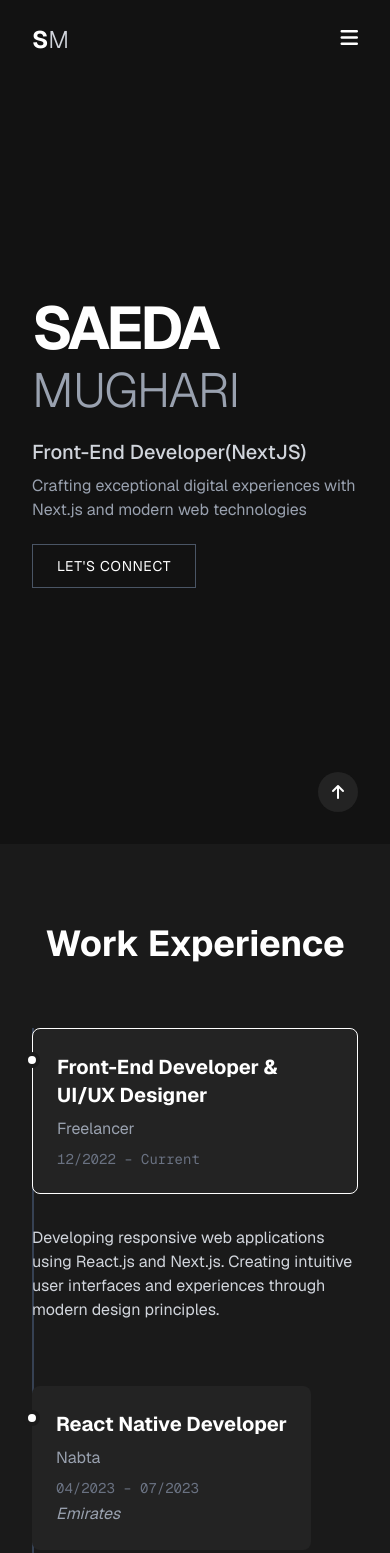
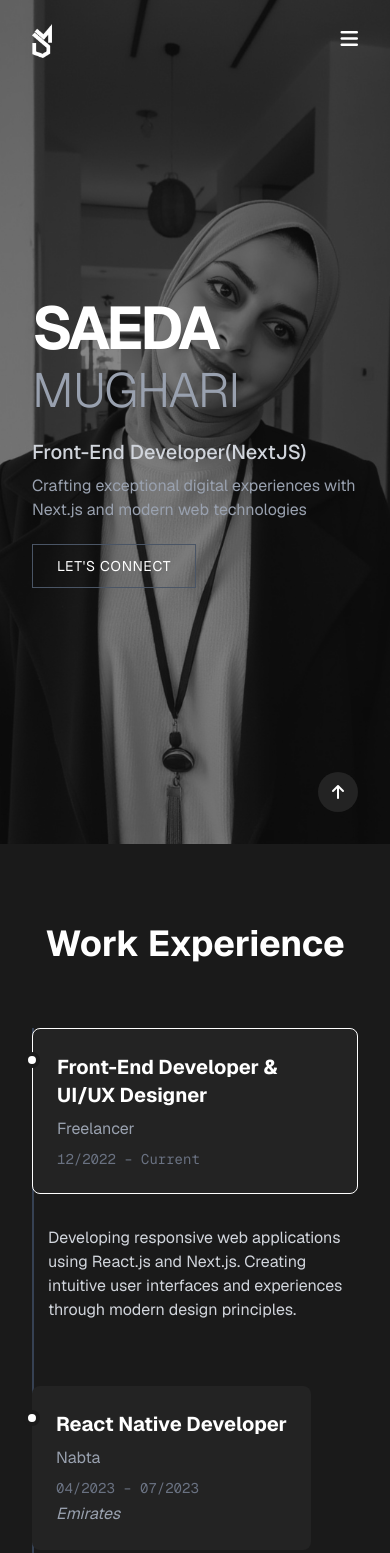
Before and after one commit to saedaraed/saeda-portfolio, a Next.js app: page / in a window 390 px wide. Shown: the top 1553 px of the page. Built offline with nearby package versions, Linux system fonts and the light colour scheme.

Commit message:
enhance responsive on mobile screen

```diff
--- a/src/app/globals.css
+++ b/src/app/globals.css
@@ -31,3 +31,13 @@ body {
   color: var(--foreground);
   font-family: 'Geist', sans-serif;
 }
+
+.clip-custom {
+  clip-path: polygon(10% 0, 100% 0, 100% 100%, 0% 100%);
+}
+
+@media (max-width: 768px) {
+  .clip-custom {
+    clip-path: none !important;
+  }
+}
--- a/src/app/layout.tsx
+++ b/src/app/layout.tsx
@@ -17,7 +17,7 @@ export const metadata: Metadata = {
   title: "Saeda Mughari - Nextjs developer",
   description: "Saeda Mughari portfolio",
   icons: {
-    icon: "/saeda.png",
+    icon: "/logo.png",
   },
 };
 
@@ -29,7 +29,7 @@ export default function RootLayout({
   return (
     <html lang="en">
          <head>
-        <link rel="icon" href="/saeda-profile.png" sizes="any" type="image/png" />
+        <link rel="icon" href="/logotab.png" sizes="16x16" type="image/png" />
       </head>
       <body
         className={`${geistSans.variable} ${geistMono.variable} antialiased`}
--- a/src/app/page.tsx
+++ b/src/app/page.tsx
@@ -55,9 +55,9 @@ const Home: React.FC = () => {
     <div className="bg-[#121212] text-white min-h-screen">
       {/* Navbar */}
       <nav className="fixed w-full z-50 py-6 px-8 md:px-16 flex justify-between items-center transition-all duration-300">
-        <div className="text-2xl font-light text-gray-300">
-          <span className="font-bold text-white">S</span>M
-        </div>
+      <div className="logo">
+        <Image src='/logo.png' alt="logo" width={20} height={20}/>
+      </div>
 
         <div className="hidden md:flex space-x-8">
           {[
@@ -148,17 +148,16 @@ const Home: React.FC = () => {
             LET&apos;S CONNECT
           </Link>
         </div>
-        <div className="absolute right-0 top-0 h-full w-3/5 hidden md:block">
+        <div className="absolute right-0 top-0 h-full md:w-3/5 w-full  md:block">
           <Image
             src="/saeda.png"
             alt="Saeda Mughari"
             fill
-            className="object-cover object-center filter grayscale"
-            style={{
-              clipPath: "polygon(10% 0, 100% 0, 100% 100%, 0% 100%)",
-            }}
+            className="object-cover object-center filter grayscale clip-custom"
+
           />
-          <div className="absolute inset-0 bg-[#121212] opacity-20"></div>
+          <div className="absolute inset-0 bg-[#121212] opacity-50 md:opacity-20"></div>
+
         </div>
       </section>
 
--- a/src/components/Experience.tsx
+++ b/src/components/Experience.tsx
@@ -1,9 +1,7 @@
-const Experience:React.FC=()=>{
-    return(
+const Experience: React.FC = () => {
+  return (
     <section id="experience" className="py-20 px-8 md:px-16 bg-[#1A1A1A]">
-   <h2 className="text-4xl font-bold mb-16 text-center">
-     Work Experience
-   </h2>
+      <h2 className="text-4xl font-bold mb-16 text-center">Work Experience</h2>
 
       <div className="max-w-4xl mx-auto relative">
         <div className="absolute left-0 md:left-1/2 h-full w-0.5 bg-gray-700 transform md:translate-x-[-0.5px]"></div>
@@ -23,7 +21,7 @@ const Experience:React.FC=()=>{
               </div>
             </div>
             <div className="absolute left-[-8px] md:left-1/2 md:transform md:translate-x-[-50%] w-4 h-4 rounded-full bg-white border-4 border-[#1A1A1A] z-10 mt-6"></div>
-         <div className="md:w-1/2 md:pl-12 text-left">
+            <div className="md:w-1/2 md:pl-12 md:ml-0 ml-4 text-left">
               <p className="text-gray-300">
                 Developing responsive web applications using React.js and
                 Next.js. Creating intuitive user interfaces and experiences
@@ -36,7 +34,7 @@ const Experience:React.FC=()=>{
         {/* Experience 2 */}
         <div className="relative mb-16">
           <div className="flex flex-col md:flex-row items-start">
-         <div className="md:w-1/2  md:pr-12 md:text-right mb-8 md:mb-0 md:order-1 order-2">
+          <div className="md:w-1/2 md:pr-12 md:text-right md:mb-0 mt-8 md:mt-0 md:order-1 order-2 md:ml-0 ml-4">
           <p className="text-gray-300 ">
                 Worked on React Native mobile application development for a
                 UAE-based company, focusing on cross-platform solutions.
@@ -72,7 +70,7 @@ const Experience:React.FC=()=>{
               </div>
             </div>
             <div className="absolute left-[-8px] md:left-1/2 md:transform md:translate-x-[-50%] w-4 h-4 rounded-full bg-white border-4 border-[#1A1A1A] z-10 mt-6"></div>
-         <div className="md:w-1/2 md:pl-12">
+            <div className="md:w-1/2 md:pl-12 md:ml-0 ml-4">
               <p className="text-gray-300">
                 Developed and maintained React.js applications, collaborating
                 with cross-functional teams to deliver high-quality web
@@ -85,7 +83,7 @@ const Experience:React.FC=()=>{
         {/* Experience 4 */}
         <div className="relative mb-16">
           <div className="flex flex-col md:flex-row items-start">
-         <div className="md:w-1/2 md:pr-12 md:text-right mb-8 md:mb-0 md:order-1 order-2">
+            <div className="md:w-1/2 md:pr-12 md:text-right md:mb-0 mt-8 md:mt-0 md:order-1 order-2 md:ml-0 ml-4">
               <p className="text-gray-300">
                 Participated in an intensive training program focused on
                 React.js development, working on real-world projects and
@@ -126,7 +124,7 @@ const Experience:React.FC=()=>{
               </div>
             </div>
             <div className="absolute left-[-8px] md:left-1/2 md:transform md:translate-x-[-50%] w-4 h-4 rounded-full bg-white border-4 border-[#1A1A1A] z-10 mt-6"></div>
-         <div className="md:w-1/2 md:pl-12">
+            <div className="md:w-1/2 md:pl-12 md:ml-0 ml-4">
               <p className="text-gray-300">
                 Developed responsive websites using HTML, CSS, and JavaScript.
                 Collaborated with designers to implement visual elements and
@@ -137,7 +135,6 @@ const Experience:React.FC=()=>{
         </div>
       </div>
     </section>
-
-    )
-}
+  );
+};
 export default Experience;
--- a/src/components/Footer.tsx
+++ b/src/components/Footer.tsx
@@ -1,3 +1,4 @@
+import Image from "next/image";
 import Link from "next/link";
 
 interface FooterProps {
@@ -8,9 +9,8 @@ const Footer:React.FC<FooterProps> = ({ scrollToSection })=>{
     return(
         <footer className="py-8 px-8 md:px-16 bg-[#090909] text-center">
         <div className="max-w-5xl mx-auto">
-          <div className="text-2xl font-light text-gray-300 mb-6">
-            <span className="font-bold text-white">S</span>M
-          </div>
+          <div className="flex justify-center mb-8">
+<Image src="/logo.png" alt="logo" width={20} height={20}/>          </div>
 
           <div className="flex justify-center space-x-6 mb-6">
             <Link
```
Also changed, not shown: public/logo.png (added), public/logotab.png (added). Lines whose indentation alone changed are shown as unchanged.
